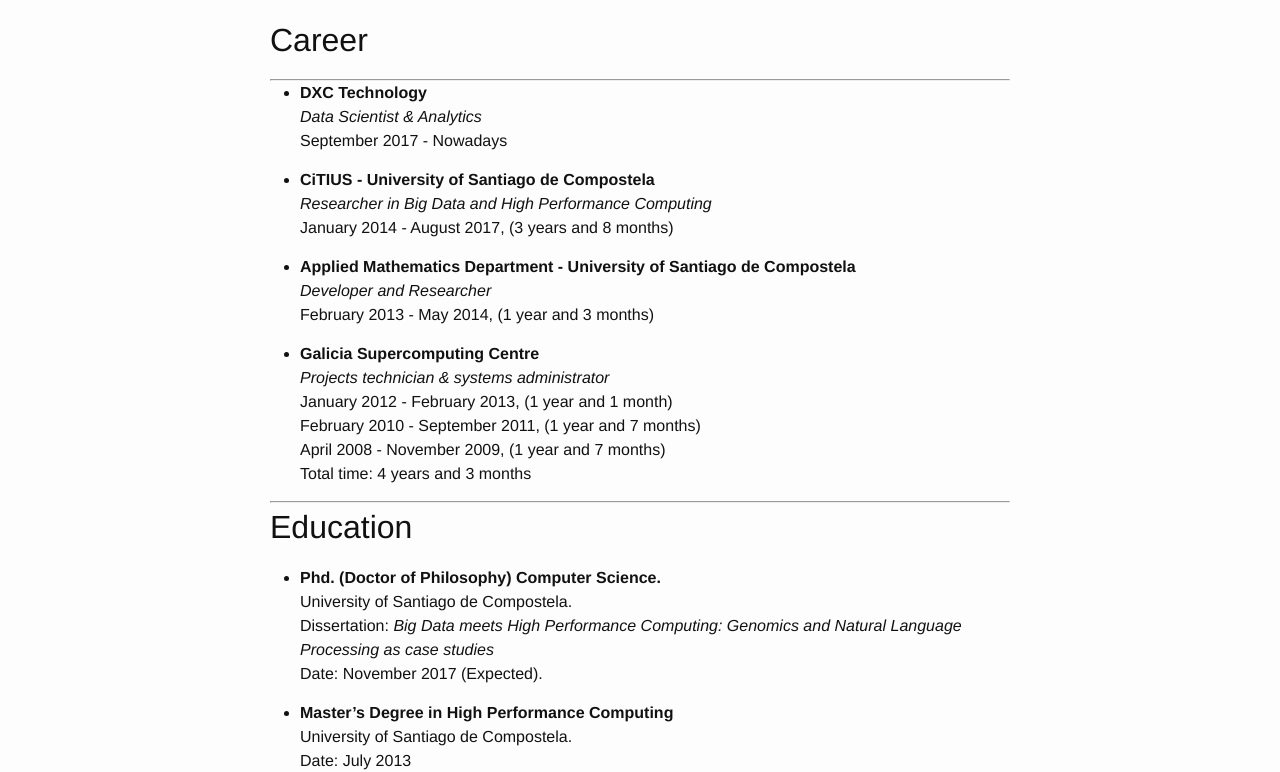
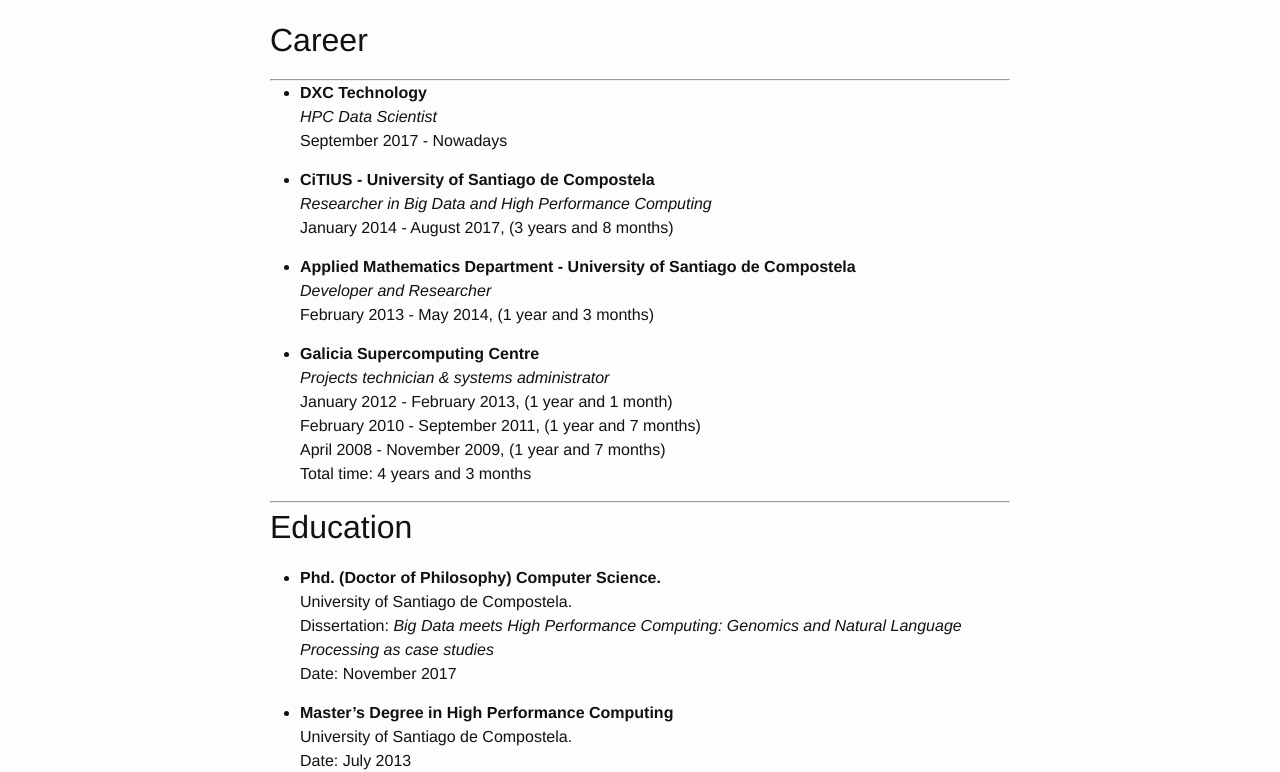
Before and after one commit to jmabuin/jmabuin.github.io, a Jekyll site: the page built from shortcv.md, in a window 1280 px wide. Shown: the part 204-976 px from the top of the page. Built offline with Jekyll 4.4.1, drawn with Linux system fonts in a browser that asks for light colours; nearby versions of some CDN libraries.

Commit message:
CV updated

```diff
--- a/shortcv.md
+++ b/shortcv.md
@@ -9,7 +9,7 @@
 ---
 
 * **DXC Technology**
-_Data Scientist & Analytics_
+_HPC Data Scientist_
 September 2017 - Nowadays
 
 * **CiTIUS - University of Santiago de Compostela**
@@ -33,7 +33,7 @@
 * **Phd. (Doctor of Philosophy) Computer Science.**
 University of Santiago de Compostela.
 Dissertation: _Big Data meets High Performance Computing: Genomics and Natural Language Processing as case studies_
-Date: November 2017 (Expected).
+Date: November 2017
 
 * **Master's Degree in High Performance Computing**
 University of Santiago de Compostela.
```
